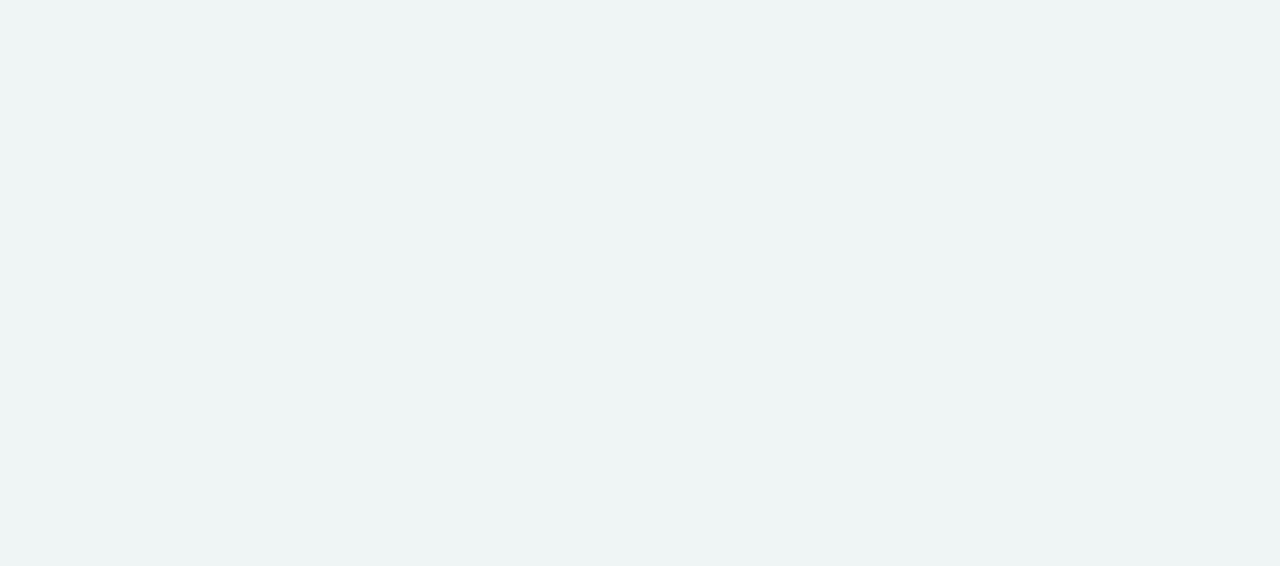
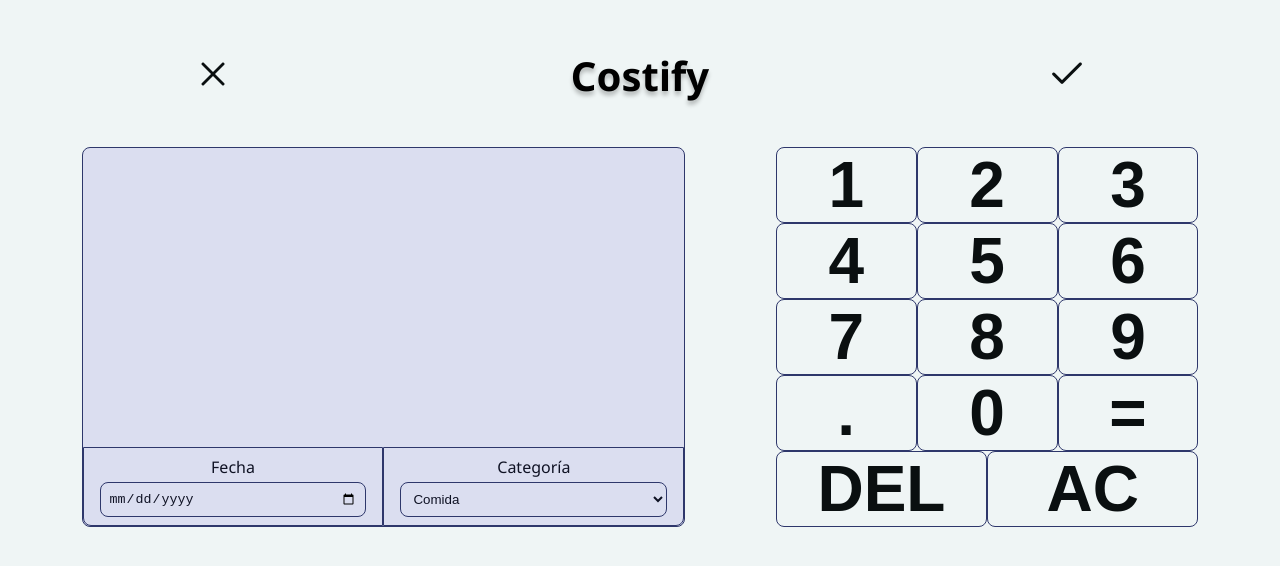
Before and after one commit to JuanC046/costify, a Vue app: page /recordExpense in a window 1280 px wide. Before the commit this address had no page. Shown: the top 566 px of the page. Built offline with nearby package versions, Linux system fonts and the light colour scheme.

Commit message:
Create recordExpense view

```diff
--- a/src/components/Boton.vue
+++ b/src/components/Boton.vue
@@ -5,8 +5,8 @@
 </template>
 <style>
 .boton{
-    border-radius: 1.5rem;
-    padding: 0.5rem 1rem;
+    border-radius: 24px;
+    padding: 8px 16px;
     font-size: 2rem;
     cursor: pointer;
 }
--- a/src/components/CategoriaPreview.vue
+++ b/src/components/CategoriaPreview.vue
@@ -20,7 +20,7 @@
 .categoriaPreview {
     display: flex;
     flex-direction: column;
-    padding: 0.5rem;
+    padding: 8px;
     text-align: left;
     background-color: var(--color-primario-90);
     border-radius: 16px;
--- a/src/components/DatosGenerales.vue
+++ b/src/components/DatosGenerales.vue
@@ -19,7 +19,7 @@
     width:70%;
 }
 .datosGenerales__saldo, .datosGenerales__presupuesto{
-    padding: 0.5rem;
+    padding: 8px;
     display: flex;
     flex-direction: column;
     justify-content: center;
--- /dev/null
+++ b/src/components/Tecla.vue
@@ -0,0 +1,29 @@
+<template>
+    <button class="tecla">{{ texto }}</button>
+</template>
+<script>
+export default {
+    name: "Tecla",
+    props: {
+        texto: {
+            type: String,
+            required: true,
+        },
+    },
+};
+</script>
+<style>
+.tecla {
+    background-color: var(--color-white);
+    color: var(--color-black);
+    font-size: 4rem;
+    font-weight: bold;
+    display: flex;
+    justify-content: center;
+    align-items: center;
+    width: 50%;
+    height: auto;
+    border-radius: 8px;
+    border: 1px solid var(--color-primario-30);
+}
+</style>
--- a/src/router/index.js
+++ b/src/router/index.js
@@ -10,6 +10,13 @@
     component: function () {
       return import(/* webpackChunkName: "about" */ '../views/HomeView.vue')
     }
+  },
+  {
+    path: '/recordExpense',
+    name: 'recordExpense',
+    component: function () {
+      return import(/* webpackChunkName: "about" */ '../views/RecordExpenseView.vue')
+    }
   }
 ]
 
--- a/src/views/HomeView.vue
+++ b/src/views/HomeView.vue
@@ -2,13 +2,20 @@
     <div class="homeView">
         <header class="homeView__header">
             <button class="homeView__header__botonHistorial">
-                <img src="../assets/historial.png" alt="imagen historial gastos">
+                <img
+                    src="../assets/historial.png"
+                    alt="imagen historial gastos"
+                />
             </button>
             <Titulo class="homeView__header__titulo" />
         </header>
+        <main class="homeView__main">
             <DatosGenerales :saldo="999" :presupuesto="999" :moneda="'COP'" />
             <ul class="homeView__categorias">
-            <li class="homeView__categorias__item" v-for="(value, key) in items">
+                <li
+                    class="homeView__categorias__item"
+                    v-for="(value, key) in items"
+                >
                     <CategoriaPreview
                         :categoria="key"
                         :presupuesto="value"
@@ -20,6 +27,7 @@
                 <Boton class="botonPrimario" :texto="'Registrar Gasto'" />
                 <Boton class="botonSecundario" :texto="'Agregar categoría'" />
             </div>
+        </main>
     </div>
 </template>
 
@@ -53,8 +61,8 @@
 </script>
 
 <style>
-.homeView{
-    gap: 2rem;
+.homeView {
+    gap: 32px;
     height: 100vh;
 }
 .homeView__header {
@@ -73,13 +81,20 @@
     justify-self: center;
     grid-column: 2;
 }
+.homeView__main {
+    display: flex;
+    flex-direction: column;
+    align-items: center;
+    width: 100%;
+    gap: 32px;
+}
 .homeView__categorias {
     display: flex;
     flex-direction: column;
     padding: 0;
     width: 100%;
     text-align: center;
-    gap: 1.5rem;
+    gap: 24px;
     height: 50vh;
     overflow-y: auto;
     scrollbar-width: none;
@@ -96,19 +111,18 @@
     display: flex;
     flex-direction: column;
     align-items: center;
-    gap: 2rem;
+    gap: 32px;
 }
 .homeView__botones {
     display: flex;
     flex-direction: column;
     justify-content: space-around;
-    gap: 1rem;
+    gap: 16px;
 }
 
 @media screen and (max-width: 768px) {
     .homeView__header__botonHistorial {
-        justify-self:left;
+        justify-self: left;
     }
 }
-
 </style>
--- /dev/null
+++ b/src/views/RecordExpenseView.vue
@@ -0,0 +1,238 @@
+<template>
+    <div class="recordExpenseView">
+        <header class="recordExpenseView__header">
+            <button class="recordExpenseView__header__boton">
+                <img src="../assets/x.png" alt="cancelar" />
+            </button>
+            <Titulo />
+            <button class="recordExpenseView__header__boton">
+                <img src="../assets/check.png" alt="confirmar" />
+            </button>
+        </header>
+        <main class="recordExpenseView__main">
+            <div class="recordExpenseView__main__pantalla">
+                <p>{{ operacion }}</p>
+                <form
+                    action=""
+                    class="pantalla__datos"
+                >
+                    <div class="pantalla__datos__item item__izquierdo">
+                        <label for="fecha">Fecha</label>
+                        <input type="date" name="fecha" id="fecha"/>
+                    </div>
+                    <div class="pantalla__datos__item item__derecho">
+                        <label for="categoria">Categoría</label>
+                        <select name="categoria" id="categoria">
+                            <option
+                                v-for="(value, key) in categorias"
+                                :value="value"
+                            >
+                                {{ value }}
+                            </option>
+                        </select>
+                    </div>
+                </form>
+            </div>
+            <div class="recordExpenseView__main__teclado">
+                <div class="teclado__fila">
+                    <Tecla texto="1" />
+                    <Tecla texto="2" />
+                    <Tecla texto="3" />
+                </div>
+                <div class="teclado__fila">
+                    <Tecla texto="4" />
+                    <Tecla texto="5" />
+                    <Tecla texto="6" />
+                </div>
+                <div class="teclado__fila">
+                    <Tecla texto="7" />
+                    <Tecla texto="8" />
+                    <Tecla texto="9" />
+                </div>
+                <div class="teclado__fila">
+                    <Tecla texto="." />
+                    <Tecla texto="0" />
+                    <Tecla texto="=" />
+                </div>
+                <div class="teclado__fila">
+                    <Tecla texto="DEL" />
+                    <Tecla texto="AC" />
+                </div>
+            </div>
+        </main>
+    </div>
+</template>
+<script>
+import Titulo from "@/components/Titulo.vue";
+import Tecla from "@/components/Tecla.vue";
+
+export default {
+    name: "RecordExpenseView",
+    components: {
+        Titulo,
+        Tecla,
+    },
+    data() {
+        return {
+            operacion: "",
+            categorias: [
+                "Comida",
+                "Transporte",
+                "Entretenimiento",
+                "Salud",
+                "Educación",
+                "Otros",
+            ],
+        };
+    },
+    methods: {
+        agregarTecla(tecla) {
+            if (tecla === "AC") {
+                this.operacion = "";
+            } else if (tecla === "DEL") {
+                this.operacion = this.operacion.slice(0, -1);
+            } else if (tecla === "=") {
+                this.operacion = eval(this.operacion);
+            } else {
+                this.operacion += tecla;
+            }
+        },
+    },
+};
+</script>
+<style>
+.recordExpenseView {
+    height: 100vh;
+    display: flex;
+    flex-direction: column;
+    align-items: center;
+    gap: 32px;
+}
+.recordExpenseView__header {
+    width: 100%;
+    display: flex;
+    justify-content: space-around;
+    text-align: center;
+    /* padding-left: 2rem;
+    padding-right: 2rem; */
+}
+.recordExpenseView__header__boton {
+    background-color: transparent;
+    border: none;
+    cursor: pointer;
+}
+
+.recordExpenseView__main {
+    display: flex;
+    align-items: center;
+    width: 100%;
+    justify-content: space-around;
+    padding: 1%;
+}
+.recordExpenseView__main__pantalla {
+    width: 50%;
+    height: 100%;
+    display: flex;
+    flex-direction: column;
+    justify-content: space-between;
+    align-items: center;
+    background-color: var(--color-primario-90);
+    border-radius: 8px;
+    border: 1px solid var(--color-primario-30);
+}
+.pantalla__datos {
+    display: flex;
+    height: auto;
+    width: 100%;
+    justify-content: center;
+    text-align: center;
+}
+.pantalla__datos__item {
+    display: flex;
+    flex-direction: column;
+    justify-content: center;
+    text-align: center;
+    gap: 4px;
+    padding: 8px 16px;
+    width: 50%;
+    border: 1px solid var(--color-primario-30);
+}
+.item__izquierdo {
+    border-radius: 0 0 0 8px;
+}
+.item__derecho {
+    border-radius: 0 0 8px 0;
+}
+.pantalla__datos__item label {
+    color: var(--color-primario-10);
+    font-size: 1rem;
+}
+.pantalla__datos__item input {
+    width: 100%;
+    padding: 8px;
+    border: 1px solid var(--color-primario-30);
+    border-radius: 8px;
+    color: var(--color-primario-10);
+    background-color: var(--color-primario-90);
+}
+.pantalla__datos__item select {
+    width: 100%;
+    padding: 8px;
+    border: 1px solid var(--color-primario-30);
+    border-radius: 8px;
+    color: var(--color-primario-10);
+    background-color: var(--color-primario-90);
+}
+.recordExpenseView__main__teclado {
+    display: flex;
+    flex-direction: column;
+    width: 35%;
+    justify-content: center;
+    text-align: center;
+}
+.teclado__fila {
+    display: flex;
+    justify-content: space-around;
+    text-align: center;
+}
+@media screen and (max-width: 1024px) {
+    .recordExpenseView__header {
+        justify-content: space-between;
+    }
+    .recordExpenseView__main {
+        flex-direction: column;
+        gap: 16px;
+    }
+    .recordExpenseView__main__pantalla {
+        width: 100%;
+        height: 100%;
+        min-height: 30vh;
+        display: flex;
+    }
+    .recordExpenseView__main__teclado {
+        width: 100%;
+        height: auto;
+    }
+    .teclado__fila {
+        display: flex;
+        justify-content: space-around;
+        text-align: center;
+    }
+}
+@media screen and (max-width: 370px) {
+    .recordExpenseView__main {
+        flex-direction: column;
+        gap: 8px;
+    }
+    .recordExpenseView__main__pantalla {
+        width: 100%;
+        height: 100%;
+        min-height: 20vh;
+        display: flex;
+    }
+    .recordExpenseView__main__teclado {
+        width: 100%;
+        height: auto;
+    }
+}
+</style>
```
Lines whose indentation alone changed are shown as unchanged.
